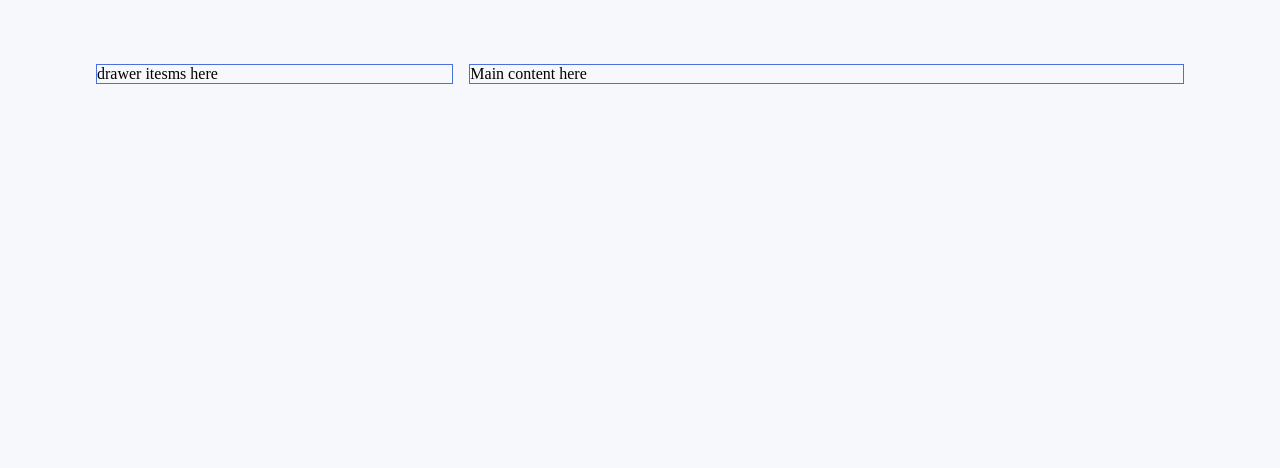
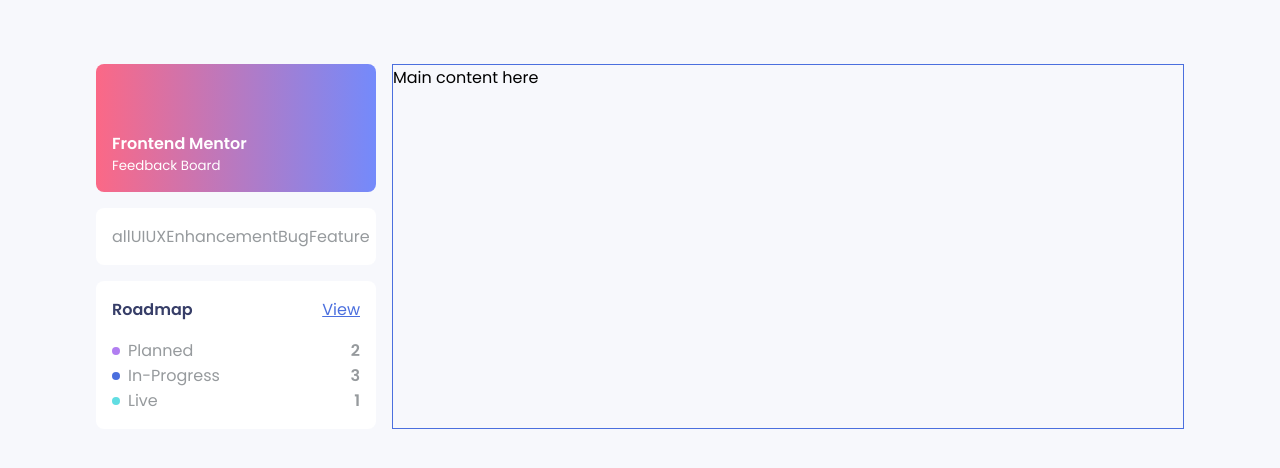
Before and after one commit to cziem/frontmentor-demo, a React (Create React App) app: page / in a window 1280 px wide. Shown: the top 468 px of the page. Built offline with nearby package versions, Linux system fonts and the light colour scheme.

Commit message:
add the drawer components

```diff
--- a/src/components/Drawer/drawer.scss
+++ b/src/components/Drawer/drawer.scss
@@ -1,3 +1,81 @@
+@import "../../styles/variables";
+
 .drawer__main {
-  border: 1px solid var(--primary);
+  .top__board {
+    display: flex;
+    flex-direction: column;
+    justify-content: flex-end;
+    align-items: flex-start;
+    padding: $spacer-s;
+    height: $spacer-xxl;
+    border-radius: $radius;
+    margin-bottom: $spacer-s;
+    background-color: var(--gradient-bng);
+    background: var(--gradient);
+
+    h4,
+    small {
+      color: var(--paper-color);
+    }
+  }
+
+  .tags {
+    display: flex;
+    background-color: var(--paper-color);
+    padding: $spacer-s;
+    border-radius: $radius;
+    margin-bottom: $spacer-s;
+  }
+
+  .roadmap {
+    display: flex;
+    flex-direction: column;
+    background-color: var(--paper-color);
+    padding: $spacer-s;
+    border-radius: $radius;
+
+    header {
+      display: flex;
+      justify-content: space-between;
+      margin-bottom: $spacer-s;
+
+      a {
+        font-size: $spacer-s;
+      }
+    }
+
+    .roadmap__list {
+      .list__item {
+        display: flex;
+        justify-content: space-between;
+        text-transform: capitalize;
+
+        .roadmap__info {
+          display: flex;
+          align-items: center;
+
+          .indicator {
+            width: $spacer-xs;
+            height: $spacer-xs;
+            display: inline-flex;
+            border-radius: 50%;
+            margin-right: $spacer-xs;
+          }
+          .planned {
+            background-color: var(--secondary);
+          }
+          .in-progress {
+            background-color: var(--primary);
+          }
+          .live {
+            background-color: var(--success);
+          }
+        }
+
+        .count {
+          font-weight: 600;
+        }
+      }
+    }
+  }
 }
--- a/src/components/Drawer/index.jsx
+++ b/src/components/Drawer/index.jsx
@@ -1,8 +1,40 @@
 import React from "react";
+import { chipsetData } from "../../data/chipset.data";
+import { roadmapData } from "../../data/roadmap.data";
 import "./drawer.scss";
 
 const Drawer = () => {
-  return <div className="drawer__main">drawer itesms here</div>;
+  return (
+    <div className="drawer__main">
+      <div className="top__board">
+        <h4 className="title">Frontend Mentor</h4>
+        <small className="role">Feedback Board</small>
+      </div>
+      <div className="tags">
+        {chipsetData.map((chipset) => (
+          <p>{chipset.name}</p>
+        ))}
+      </div>
+      <div className="roadmap">
+        <header>
+          <h4>Roadmap</h4>
+          <a href="/#roadmap">View</a>
+        </header>
+
+        <ul className="roadmap__list">
+          {roadmapData.map((roadmap) => (
+            <li className="list__item">
+              <div className="roadmap__info">
+                <span className={`indicator ${roadmap.text}`} />
+                <p>{roadmap.text}</p>
+              </div>
+              <p className="count">{roadmap.count}</p>
+            </li>
+          ))}
+        </ul>
+      </div>
+    </div>
+  );
 };
 
 export default Drawer;
--- a/src/components/Layout/layout.scss
+++ b/src/components/Layout/layout.scss
@@ -3,7 +3,7 @@
 .layout__main {
   padding: $spacer-l $spacer-xl;
   display: grid;
-  grid-template-columns: 1fr 2fr;
+  grid-template-columns: 280px 1fr;
   grid-gap: $spacer-s;
   max-width: 1440px;
   margin: 0 auto;
--- /dev/null
+++ b/src/data/chipset.data.js
@@ -0,0 +1,26 @@
+export const chipsetData = [
+  {
+    name: "all",
+    active: true,
+  },
+  {
+    name: "UI",
+    active: false,
+  },
+  {
+    name: "UX",
+    active: false,
+  },
+  {
+    name: "Enhancement",
+    active: false,
+  },
+  {
+    name: "Bug",
+    active: false,
+  },
+  {
+    name: "Feature",
+    active: false,
+  },
+];
--- /dev/null
+++ b/src/data/roadmap.data.js
@@ -0,0 +1,14 @@
+export const roadmapData = [
+  {
+    text: "planned",
+    count: 2,
+  },
+  {
+    text: "in-progress",
+    count: 3,
+  },
+  {
+    text: "live",
+    count: 1,
+  },
+];
--- a/src/styles/_variables.scss
+++ b/src/styles/_variables.scss
@@ -5,6 +5,9 @@
   --primary-dark: #373e68;
   --secondary: #b17ef1;
   --text-color: #969a9d;
+  --gradient-bng: rgb(160, 192, 237);
+  --gradient: linear-gradient(90deg, #fc466ace 0%, #3f5efbb6 100%);
+  --success: #61dde2;
 }
 
 // SCSS Variables
@@ -13,3 +16,6 @@
 $spacer-m: 2em;
 $spacer-l: 4em;
 $spacer-xl: 6em;
+$spacer-xxl: 8em;
+
+$radius: 8px;
--- a/src/styles/main.scss
+++ b/src/styles/main.scss
@@ -1,3 +1,5 @@
+@import url("https://fonts.googleapis.com/css2?family=Poppins:wght@200;300;400;600&display=swap");
+
 @import "./variables";
 
 * {
@@ -8,6 +10,7 @@
 
 body {
   background-color: var(--bng-color);
+  font-family: "Poppins", sans-serif;
 }
 
 p {
@@ -28,3 +31,7 @@
 a:focus {
   color: var(--primary);
 }
+
+li {
+  list-style: none;
+}
```
